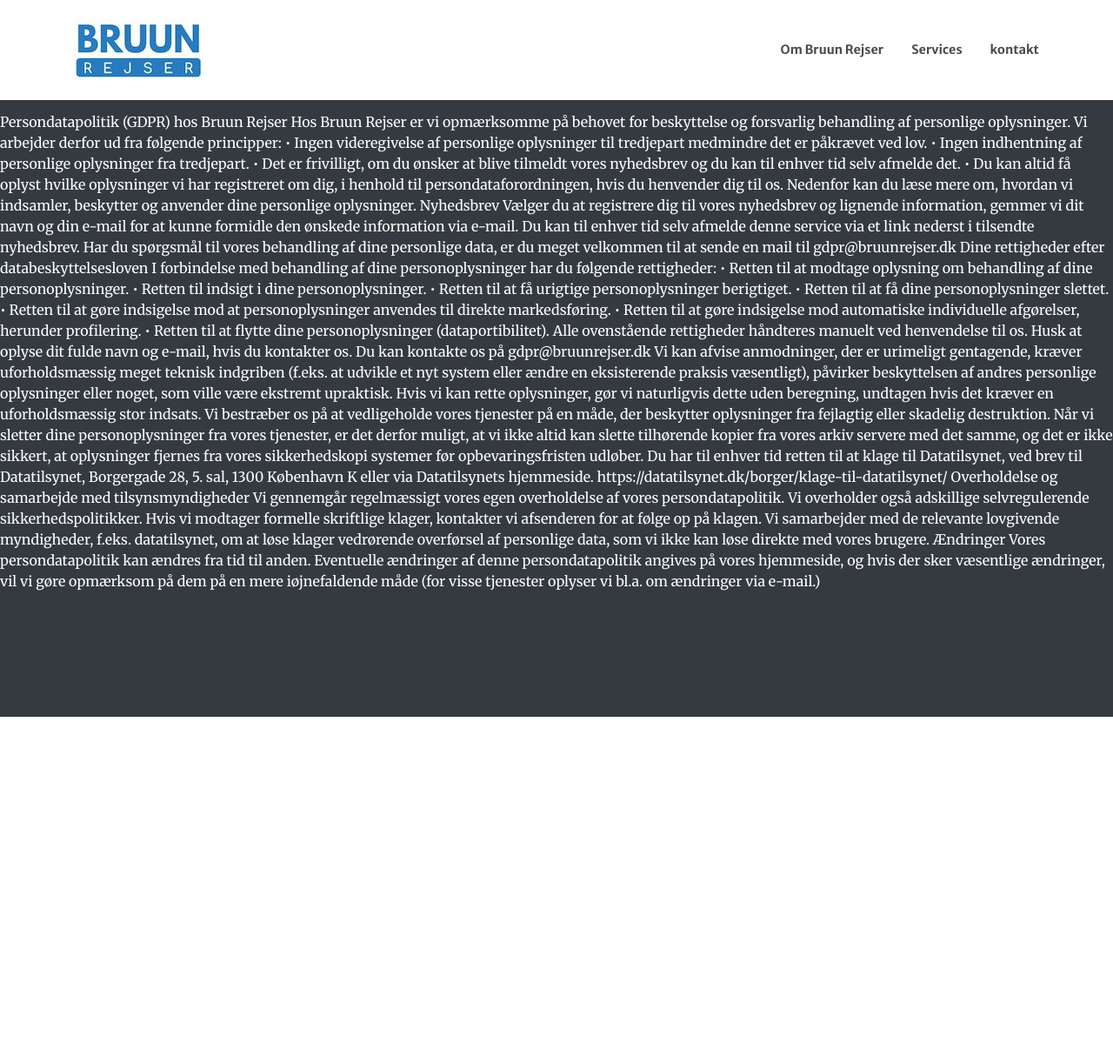
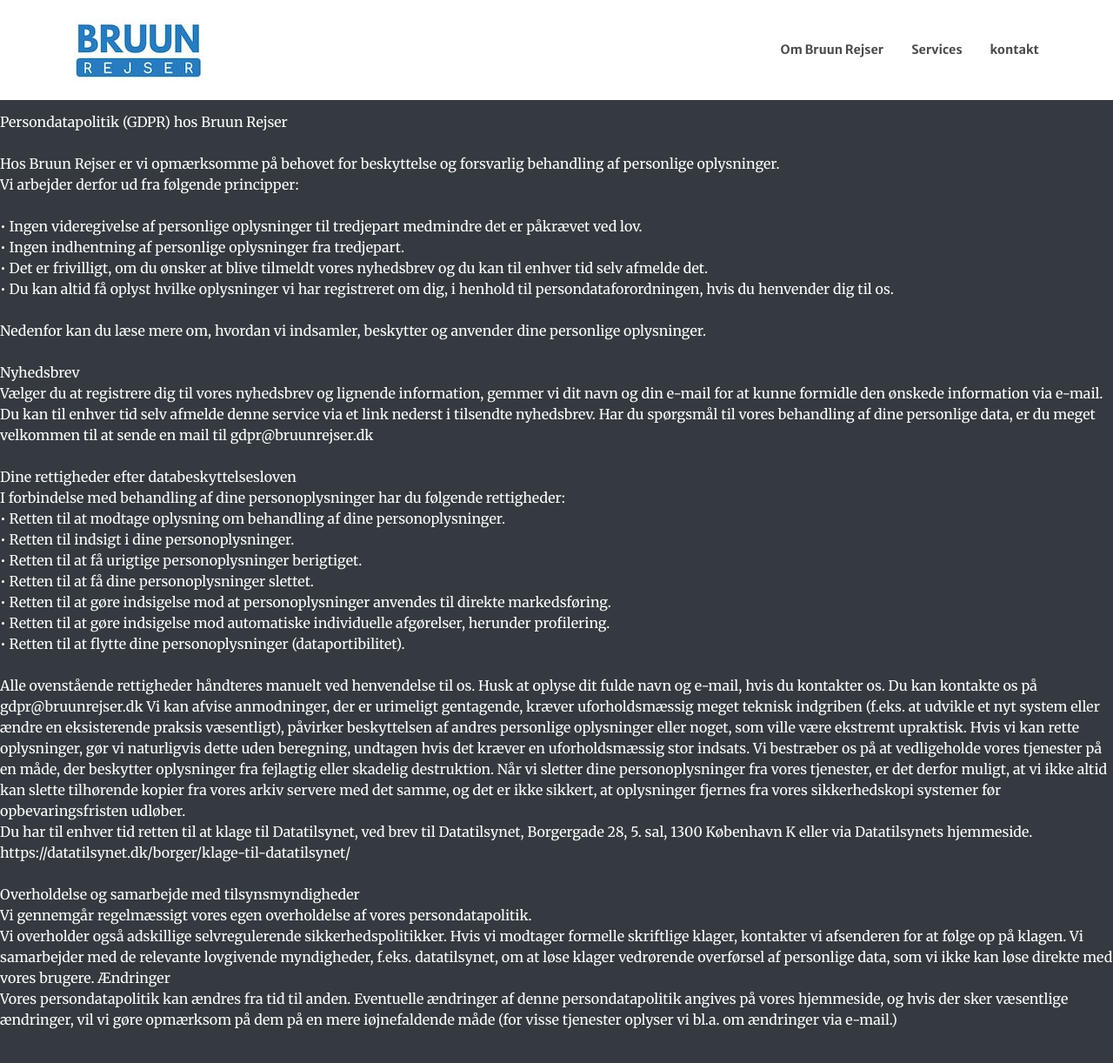
Before and after one commit to arpan45/test.github.io, a Jekyll site: the page theme1/gdpr.html, which Jekyll copies as it is, in a window 1280 px wide and 1352 px high. Shown: the top 1222 px of the window at 87% size. Built offline with Jekyll 4.4.1, drawn with Linux system fonts in a browser that asks for light colours.

Commit message:
Update gdpr.html

```diff
--- a/theme1/gdpr.html
+++ b/theme1/gdpr.html
@@ -30,7 +30,7 @@
   <!-- Navigation -->
   <nav class="navbar navbar-expand-lg navbar-light fixed-top py-3" id="mainNav">
     <div class="container">
-      <a class="navbar-brand js-scroll-trigger" href="#page-top"><img src="logo.jpg"></a>
+      <a class="navbar-brand js-scroll-trigger" href="index.html"><img src="logo.jpg"></a>
       <button class="navbar-toggler navbar-toggler-right" type="button" data-toggle="collapse" data-target="#navbarResponsive" aria-controls="navbarResponsive" aria-expanded="false" aria-label="Toggle navigation">
         <span class="navbar-toggler-icon"></span>
       </button>
@@ -59,43 +59,43 @@
 <p>
 
 
-Persondatapolitik (GDPR) hos Bruun Rejser
+Persondatapolitik (GDPR) hos Bruun Rejser<br><br>
 
-Hos Bruun Rejser er vi opmærksomme på behovet for beskyttelse og forsvarlig behandling af personlige oplysninger.
-Vi arbejder derfor ud fra følgende principper:
+Hos Bruun Rejser er vi opmærksomme på behovet for beskyttelse og forsvarlig behandling af personlige oplysninger.<br>
+Vi arbejder derfor ud fra følgende principper:<br><br>
 
-• Ingen videregivelse af personlige oplysninger til tredjepart medmindre det er påkrævet ved lov.
-• Ingen indhentning af personlige oplysninger fra tredjepart.
-• Det er frivilligt, om du ønsker at blive tilmeldt vores nyhedsbrev og du kan til enhver tid selv afmelde det.
-• Du kan altid få oplyst hvilke oplysninger vi har registreret om dig, i henhold til persondataforordningen, hvis du henvender dig til os.
+• Ingen videregivelse af personlige oplysninger til tredjepart medmindre det er påkrævet ved lov.<br>
+• Ingen indhentning af personlige oplysninger fra tredjepart.<br>
+• Det er frivilligt, om du ønsker at blive tilmeldt vores nyhedsbrev og du kan til enhver tid selv afmelde det.<br>
+• Du kan altid få oplyst hvilke oplysninger vi har registreret om dig, i henhold til persondataforordningen, hvis du henvender dig til os.<br><br>
 
-Nedenfor kan du læse mere om, hvordan vi indsamler, beskytter og anvender dine personlige oplysninger.
+Nedenfor kan du læse mere om, hvordan vi indsamler, beskytter og anvender dine personlige oplysninger.<br><br>
 
-Nyhedsbrev
+Nyhedsbrev<br>
 Vælger du at registrere dig til vores nyhedsbrev og lignende information, gemmer vi dit navn og din e-mail for at kunne formidle den ønskede information via e-mail. Du kan til enhver tid selv afmelde denne service via et link nederst i tilsendte nyhedsbrev.
-Har du spørgsmål til vores behandling af dine personlige data, er du meget velkommen til at sende en mail til gdpr@bruunrejser.dk
+Har du spørgsmål til vores behandling af dine personlige data, er du meget velkommen til at sende en mail til gdpr@bruunrejser.dk<br><br>
 
-Dine rettigheder efter databeskyttelsesloven
-I forbindelse med behandling af dine personoplysninger har du følgende rettigheder:
-• Retten til at modtage oplysning om behandling af dine personoplysninger.
-• Retten til indsigt i dine personoplysninger.
-• Retten til at få urigtige personoplysninger berigtiget.
-• Retten til at få dine personoplysninger slettet.
-• Retten til at gøre indsigelse mod at personoplysninger anvendes til direkte markedsføring.
-• Retten til at gøre indsigelse mod automatiske individuelle afgørelser, herunder profilering.
-• Retten til at flytte dine personoplysninger (dataportibilitet).
+Dine rettigheder efter databeskyttelsesloven<br>
+I forbindelse med behandling af dine personoplysninger har du følgende rettigheder:<br>
+• Retten til at modtage oplysning om behandling af dine personoplysninger.<br>
+• Retten til indsigt i dine personoplysninger.<br>
+• Retten til at få urigtige personoplysninger berigtiget.<br>
+• Retten til at få dine personoplysninger slettet.<br>
+• Retten til at gøre indsigelse mod at personoplysninger anvendes til direkte markedsføring.<br>
+• Retten til at gøre indsigelse mod automatiske individuelle afgørelser, herunder profilering.<br>
+• Retten til at flytte dine personoplysninger (dataportibilitet).<br><br>
 
 Alle ovenstående rettigheder håndteres manuelt ved henvendelse til os. Husk at oplyse dit fulde navn og e-mail, hvis du kontakter os. Du kan kontakte os på gdpr@bruunrejser.dk
 Vi kan afvise anmodninger, der er urimeligt gentagende, kræver uforholdsmæssig meget teknisk indgriben (f.eks. at udvikle et nyt system eller ændre en eksisterende praksis væsentligt), påvirker beskyttelsen af andres personlige oplysninger eller noget, som ville være ekstremt upraktisk.
-Hvis vi kan rette oplysninger, gør vi naturligvis dette uden beregning, undtagen hvis det kræver en uforholdsmæssig stor indsats. Vi bestræber os på at vedligeholde vores tjenester på en måde, der beskytter oplysninger fra fejlagtig eller skadelig destruktion. Når vi sletter dine personoplysninger fra vores tjenester, er det derfor muligt, at vi ikke altid kan slette tilhørende kopier fra vores arkiv servere med det samme, og det er ikke sikkert, at oplysninger fjernes fra vores sikkerhedskopi systemer før opbevaringsfristen udløber.
+Hvis vi kan rette oplysninger, gør vi naturligvis dette uden beregning, undtagen hvis det kræver en uforholdsmæssig stor indsats. Vi bestræber os på at vedligeholde vores tjenester på en måde, der beskytter oplysninger fra fejlagtig eller skadelig destruktion. Når vi sletter dine personoplysninger fra vores tjenester, er det derfor muligt, at vi ikke altid kan slette tilhørende kopier fra vores arkiv servere med det samme, og det er ikke sikkert, at oplysninger fjernes fra vores sikkerhedskopi systemer før opbevaringsfristen udløber.<br>
 Du har til enhver tid retten til at klage til Datatilsynet, ved brev til Datatilsynet, Borgergade 28, 5. sal, 1300 København K eller via Datatilsynets hjemmeside. https://datatilsynet.dk/borger/klage-til-datatilsynet/
-
-Overholdelse og samarbejde med tilsynsmyndigheder
-Vi gennemgår regelmæssigt vores egen overholdelse af vores persondatapolitik.
+<br><br>
+Overholdelse og samarbejde med tilsynsmyndigheder<br>
+Vi gennemgår regelmæssigt vores egen overholdelse af vores persondatapolitik.<br>
 Vi overholder også adskillige selvregulerende sikkerhedspolitikker. Hvis vi modtager formelle skriftlige klager, kontakter vi afsenderen for at følge op på klagen. Vi samarbejder med de relevante lovgivende myndigheder, f.eks. datatilsynet, om at løse klager vedrørende overførsel af personlige data, som vi ikke kan løse direkte med vores brugere.
-Ændringer
+Ændringer<br>
 Vores persondatapolitik kan ændres fra tid til anden. Eventuelle ændringer af denne persondatapolitik angives på vores hjemmeside, og hvis der sker væsentlige ændringer, vil vi gøre opmærksom på dem på en mere iøjnefaldende måde (for visse tjenester oplyser vi bl.a. om ændringer via e-mail.)
-
+<br><br>
 </p>
 </div>
 </section>
```
